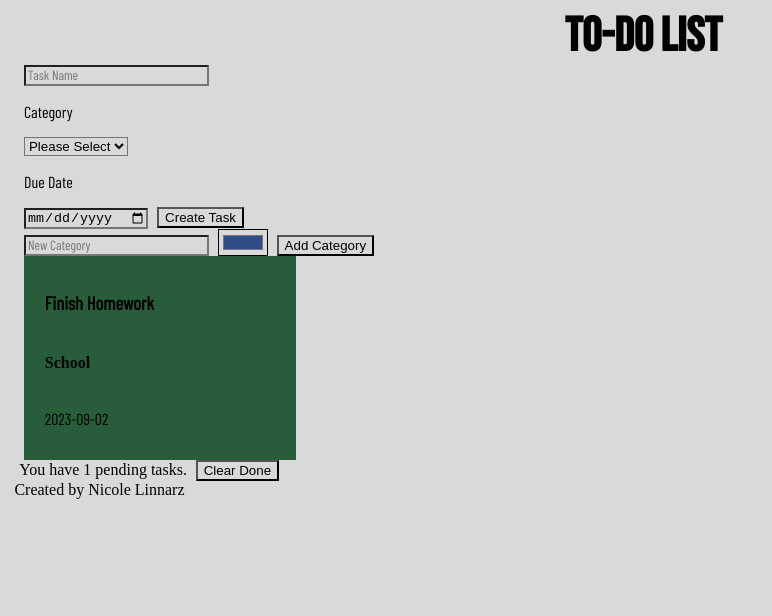
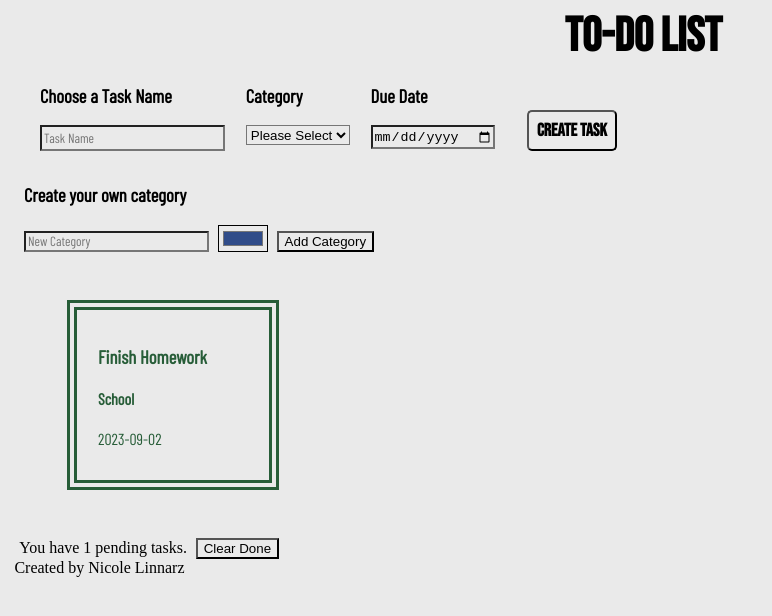
Before and after one commit to nico-mikaela17/Todo-Data-Model, a plain HTML site: page index.html in a window 1280 px wide. Shown: the whole page, without its empty margins (0-772 px from the left). Drawn offline with nearby package versions, Linux system fonts and the light colour scheme.

Commit message:
styled form and tasks

```diff
--- a/index.html
+++ b/index.html
@@ -19,9 +19,12 @@
     <header>To-do List</header>
     <main>
       <div id="taskForm">
+        <div class="tName">
+        <h3>Choose a Task Name</h3>
         <input id="tName" type="text" placeholder="Task Name" />
-
-        <p>Category</p>
+      </div>
+      <div class="taskCategory">
+        <h3>Category</h3>
         <select id="taskCategory">
           <!-- <option value="">Please Select</option>
           <option value="school">School</option>
@@ -29,13 +32,15 @@
           <option value="chores">Chores</option>
           <option value="dates">Dates</option> -->
         </select>
-
-        <p>Due Date</p>
+</div>
+<div class="dueDate">
+        <h3>Due Date</h3>
         <input type="date" id="dueDate" value="" />
-
+</div>
         <button id="createTask">Create Task</button>
       </div>
       <div id="createCategorySection">
+        <h3>Create your own category</h3>
         <input id="newCategoryItem" type="text" placeholder="New Category" />
         <input type="color" id="colorCategory" value="#304c89" />
         <button id="createCategoryBtn">Add Category</button>
--- a/src/index.js
+++ b/src/index.js
@@ -7,7 +7,7 @@ let categories = [
 
   { name: "Work", color: "#0065A4" },
 
-  { name: "Chores", color: "#ffd60a" },
+  { name: "Chores", color: "#9d4edd" },
 
   { name: "Dates", color: "#c9184a" },
 ];
@@ -43,21 +43,21 @@ function showTasks() {
   for (let task in todos) {
     //loop
     let taskItem = document.createElement("article"); //create item
-    taskItem.style.backgroundColor = todos[task].todoCategory.color
+    taskItem.style.borderColor = todos[task].todoCategory.color
 
     let taskName = document.createElement("h3");
     taskName.textContent = todos[task].todoName; //add text content
-    taskName.style.backgroundColor = todos [task].todoCategory.color
+    taskName.style.color = todos [task].todoCategory.color
     taskItem.appendChild(taskName);
 
     let taskCategory = document.createElement("h4");
     taskCategory.textContent = todos[task].todoCategory.name;
-    taskCategory.style.backgroundColor = todos [task].todoCategory.color
+    taskCategory.style.color = todos [task].todoCategory.color
     taskItem.appendChild(taskCategory);
 
     let taskDate = document.createElement("p");
     taskDate.textContent = todos[task].todoDueDate;
-    taskDate.style.backgroundColor = todos [task].todoCategory.color
+    taskDate.style.color = todos [task].todoCategory.color
     taskItem.appendChild(taskDate);
 
 
--- a/src/styles.css
+++ b/src/styles.css
@@ -1,43 +1,89 @@
-*{
-  background-color: #d9d9d9;
+* {
+  background-color: #eaeaea;
   margin-left: 0.3rem;
 }
-header{
+header {
   font-size: xxx-large;
   font-weight: 600;
-  font-family: 'Bebas Neue', sans-serif;
+  font-family: "Bebas Neue", sans-serif;
   text-align: center;
 }
 
-h3, p{
-  font-family: 'Barlow Condensed', sans-serif;
+h3,
+h4,
+p {
+  font-family: "Barlow Condensed", sans-serif;
 }
 
-::placeholder{
-  font-family: 'Barlow Condensed', sans-serif;
+#taskForm {
+  display: flex;
 }
 
-#todoList{
-width: auto;
-}
-article{
+#tName, #dueDate, #taskCategory {
+  width: auto;
+  height: 20px;
   display: flex;
-  flex-direction: column;
-  padding: 1rem;
-  width: 15rem;
+  align-self: center;
 }
 
-label{
-  padding: 0 0 2rem 0;
+.tName, .dueDate, .taskCategory{
+  margin-left: 1rem;
 }
-.wrapper{
+
+::placeholder {
+  font-family: "Barlow Condensed", sans-serif;
+}
+
+#createTask{
+  font-size: large;
+  font-weight: 600;
+  font-family: "Bebas Neue", sans-serif;
+  text-align: center;
+  height: 100%;
+  display: flex;
+  align-self: flex-end;
+  margin-left: 2rem;
+  border-radius: 5px;
+  padding: 0.5rem;
+}
+
+#createTask:hover{
+  background: rgb(39,93,56);
+background: radial-gradient(circle, rgba(39,93,56,1) 0%, rgba(0,101,164,1) 75%, rgba(157,78,221,1) 100%);
+  color: white;
+}
+
+#createCategorySection{
+margin-top: 2rem;
+}
+#todoList {
+  width: auto;
+  display: flex;
   padding: 2rem;
 }
 
-.inputField{
+article {
+  display: flex;
+  flex-direction: column;
+  margin: 1rem;
+  padding: 1rem;
+  width: 10rem;
+  display: block;
+  border-style: double;
+  border-width: 10px;
+}
+
+label {
+  padding: 0 0 2rem 0;
+}
+.wrapper {
+  padding: 2rem;
+}
+
+.inputField {
   margin: 2rem 0;
 }
 
-footer{
+footer {
   bottom: 10px;
 }
```
